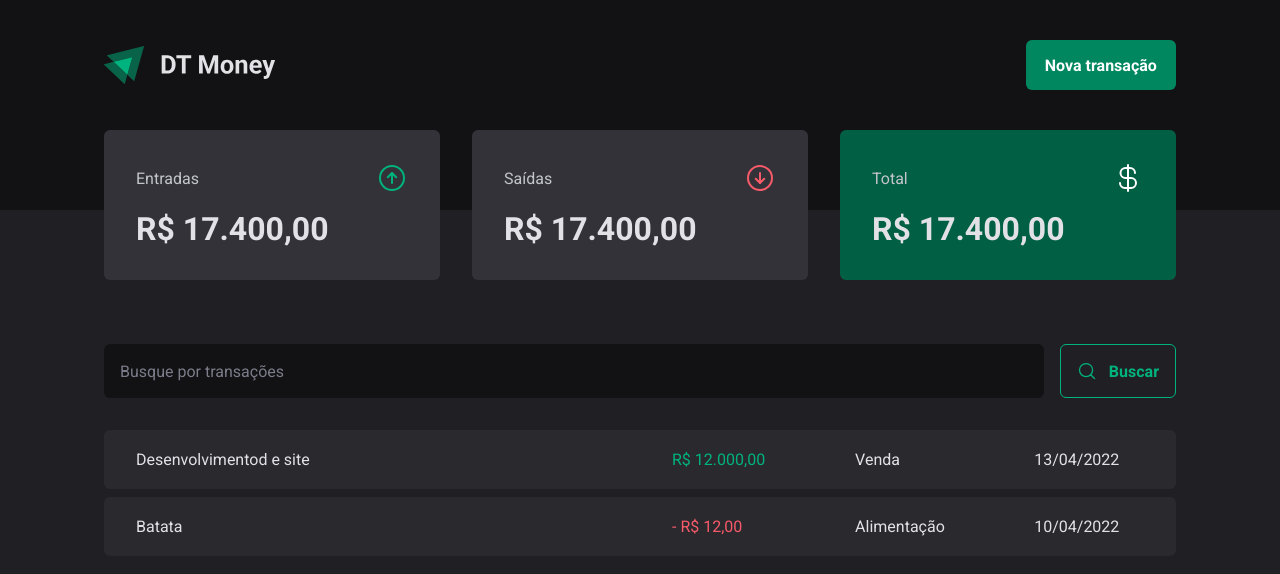
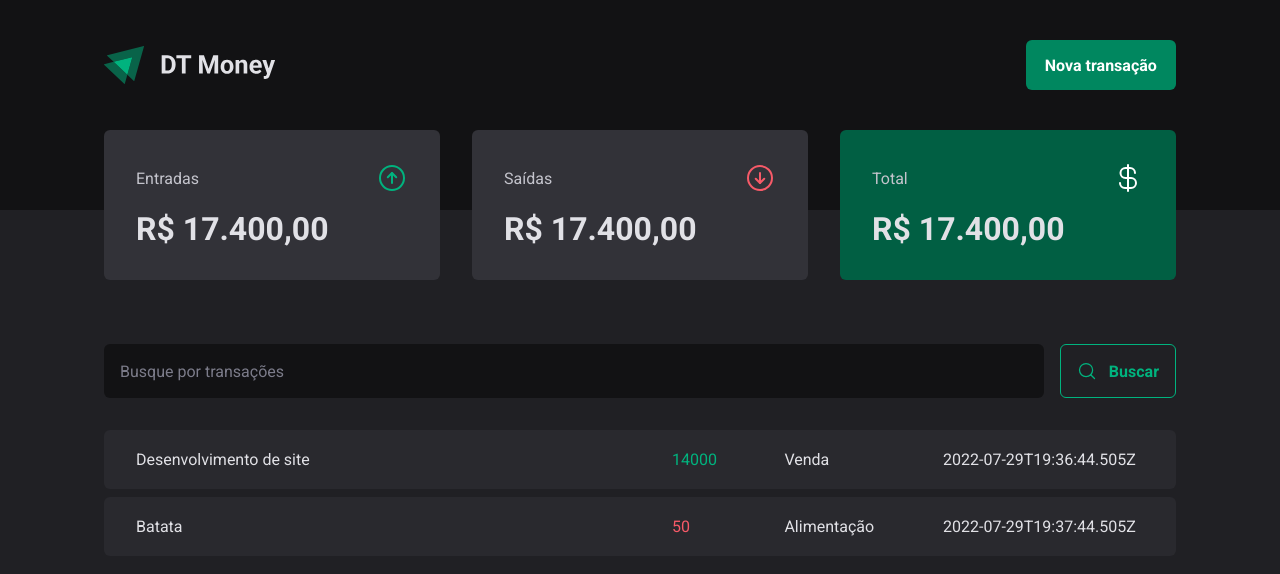
Before and after one commit to filipesalesaraujo/dt-money, a React (Vite) app: page / in a window 1280 px wide. Shown: the top 574 px of the page. Built offline with nearby package versions, Linux system fonts and the light colour scheme; data requests are answered from the project's data file.

Commit message:
Conexão com a API - Realizando requisição HTTP

```diff
--- a/src/pages/Transactions/index.tsx
+++ b/src/pages/Transactions/index.tsx
@@ -1,10 +1,38 @@
+import {useEffect, useState} from "react";
+
 import {Header} from "../../components/Header";
 import {Summary} from "../../components/Summary";
 import {SearchForm} from "../../components/SearchForm";
 
 import {TransactionsContainer, TransactionsTable, PriceHighlight} from "./styles"
 
+interface ITransactions {
+    id: string
+    description: string
+    type: 'income' | 'outcome'
+    price: number
+    category: string
+    createdAt: string
+}
+
 export function Transactions() {
+
+    const [transactions, setTransactions] = useState<ITransactions[]>([])
+
+    async function loadTransactions() {
+        fetch("http://localhost:3333/transactions")
+            .then(response => {
+                response.json()
+                    .then(data => {
+                        setTransactions(data)
+                    })
+            })
+    }
+
+    useEffect(() => {
+        loadTransactions()
+    })
+
     return (
         <div>
             <Header/>
@@ -13,22 +41,22 @@
 
             <TransactionsContainer>
 
-                <SearchForm />
+                <SearchForm/>
 
                 <TransactionsTable>
                     <tbody>
-                    <tr>
-                        <td width='50%'>Desenvolvimentod e site</td>
-                        <td><PriceHighlight variant='income'>R$ 12.000,00</PriceHighlight></td>
-                        <td>Venda</td>
-                        <td>13/04/2022</td>
-                    </tr>
-                    <tr>
-                        <td width='50%'>Batata</td>
-                        <td><PriceHighlight variant='outcome'>- R$ 12,00</PriceHighlight></td>
-                        <td>Alimentação</td>
-                        <td>10/04/2022</td>
-                    </tr>
+
+                    {transactions.map(transaction => {
+                        return (
+                            <tr key={transaction.id}>
+                                <td width='50%'>{transaction.description}</td>
+                                <td><PriceHighlight variant={transaction.type}>{transaction.price}</PriceHighlight></td>
+                                <td>{transaction.category}</td>
+                                <td>{transaction.createdAt}</td>
+                            </tr>
+                        )
+                    })}
+
                     </tbody>
                 </TransactionsTable>
             </TransactionsContainer>
```
